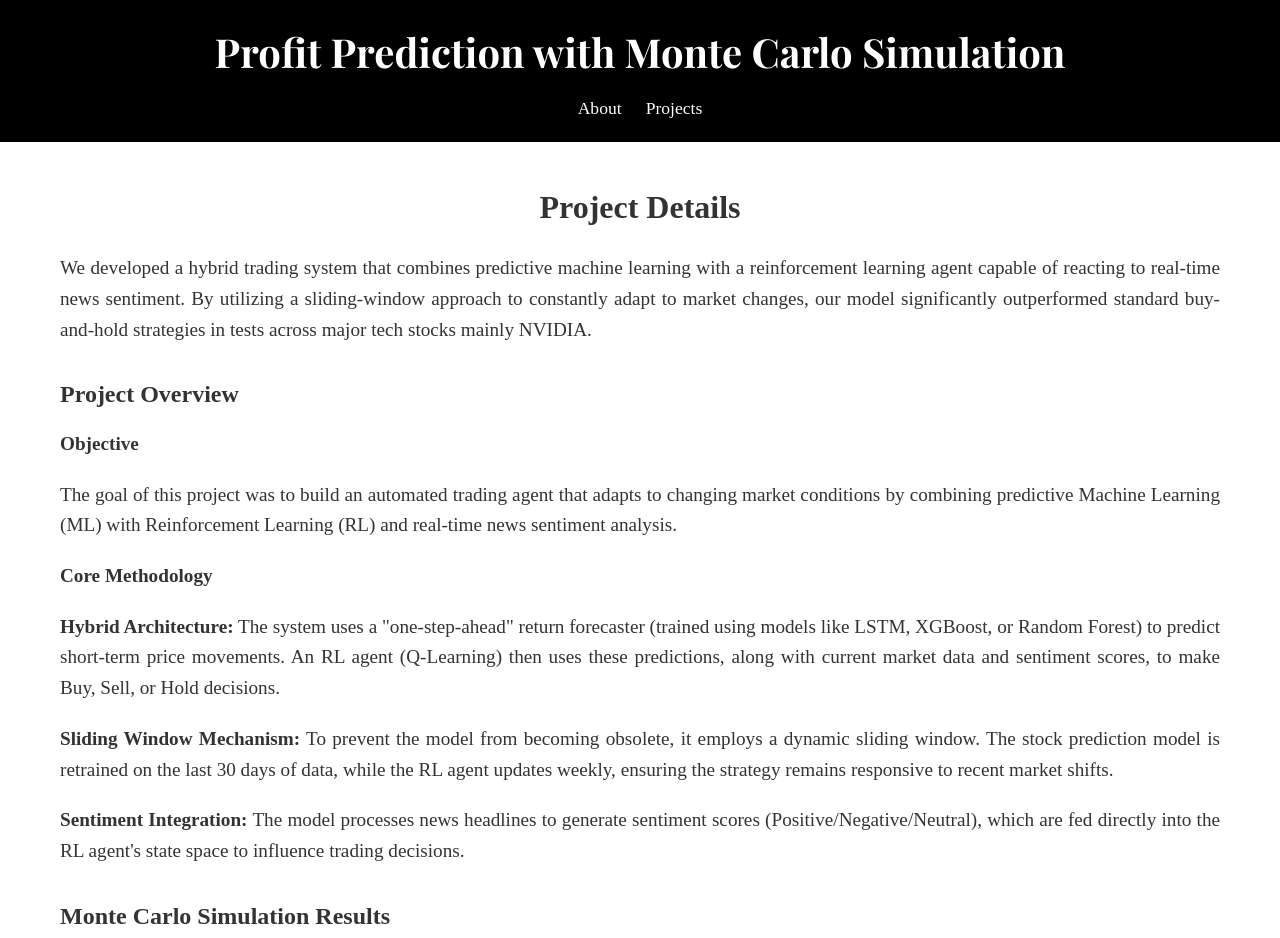
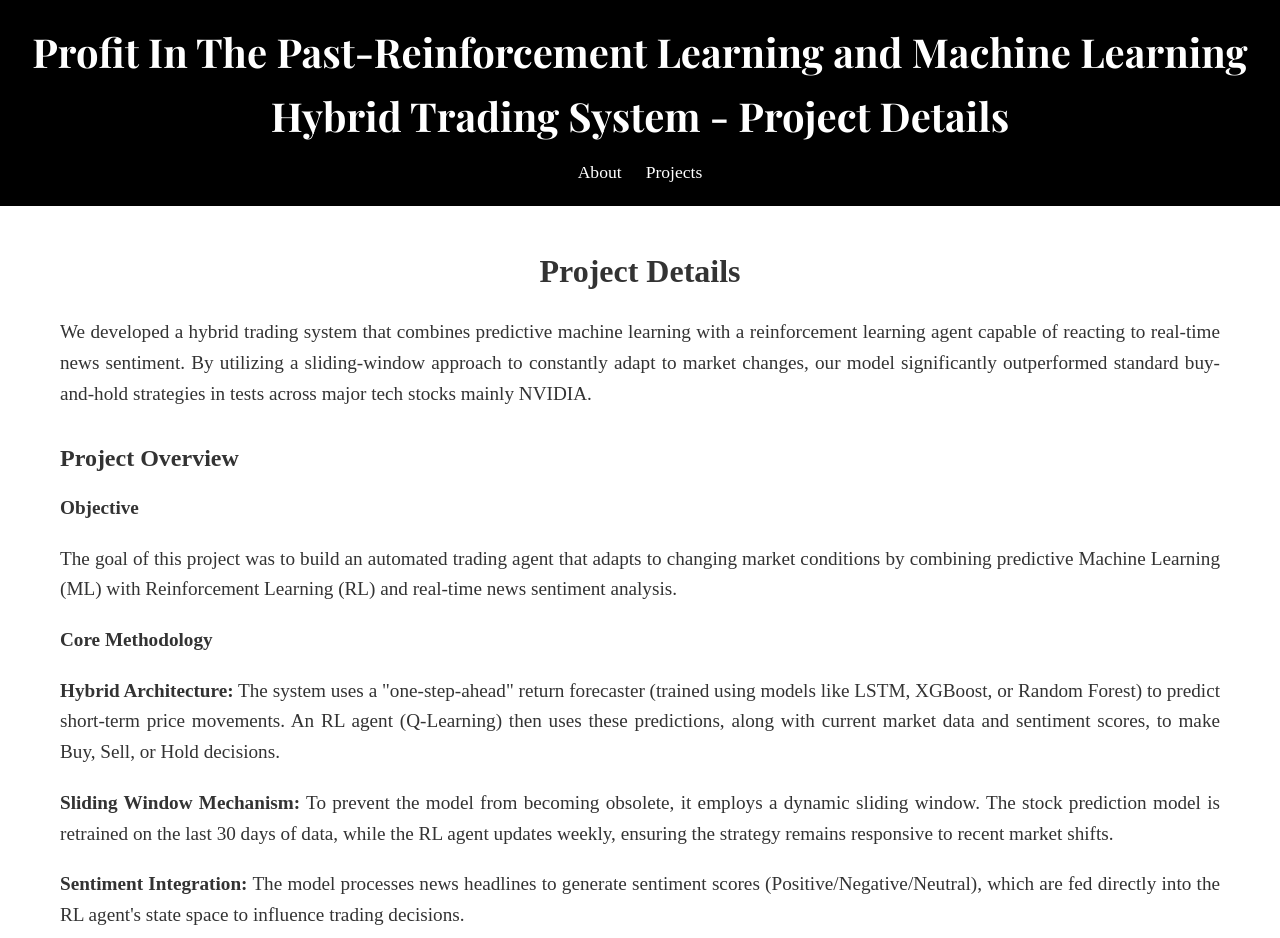
Before and after one commit to MUSERC/MustafaErcengiz, a website: page profit_past.html in a window 1280 px wide. Shown: the top 938 px of the page. Drawn offline with nearby package versions, Linux system fonts and the light colour scheme.

Commit message:
chaned name

```diff
--- a/profit_past.html
+++ b/profit_past.html
@@ -147,7 +147,7 @@
 </head>
 <body>
   <header>
-    <h1>Profit Prediction with Monte Carlo Simulation</h1>
+    <h1>Profit In The Past-Reinforcement Learning and Machine Learning Hybrid Trading System - Project Details</h1>
     <nav>
       <a href="index.html">About</a>
       <a href="projects.html">Projects</a>
```
